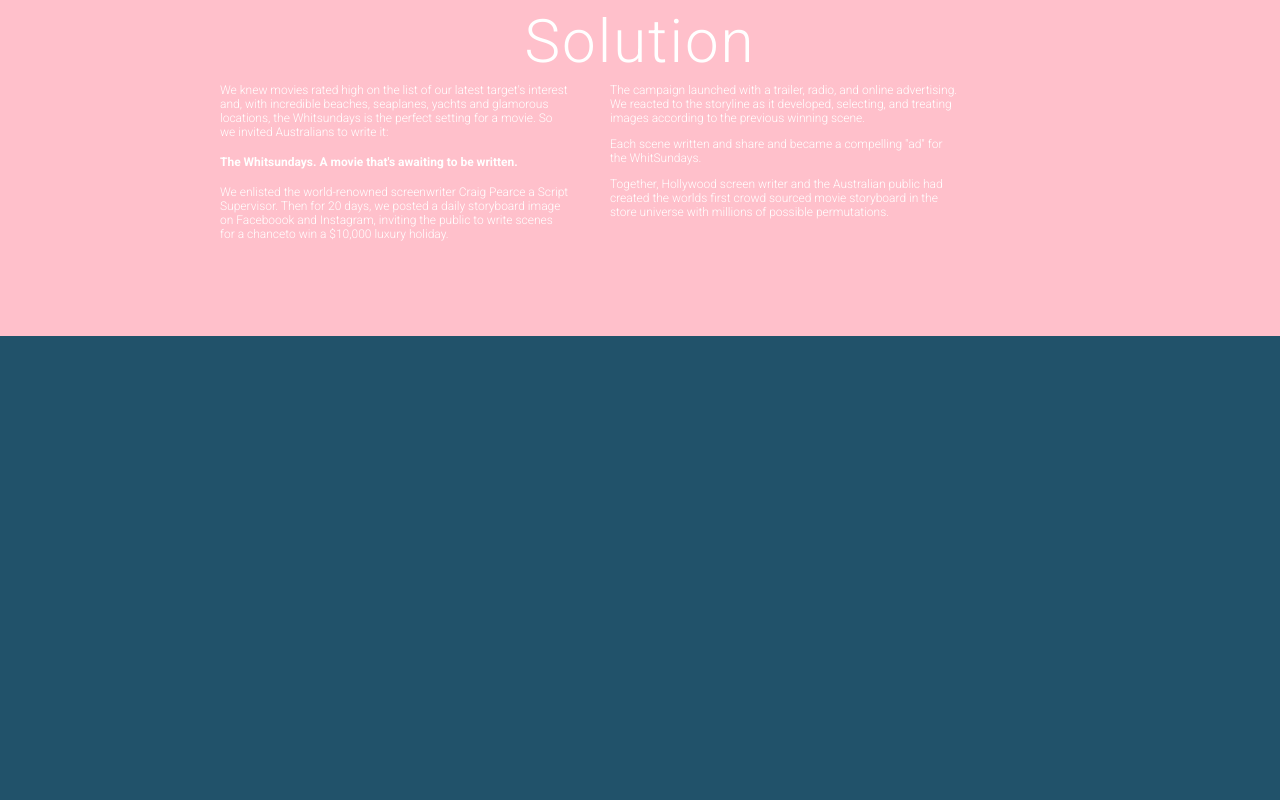
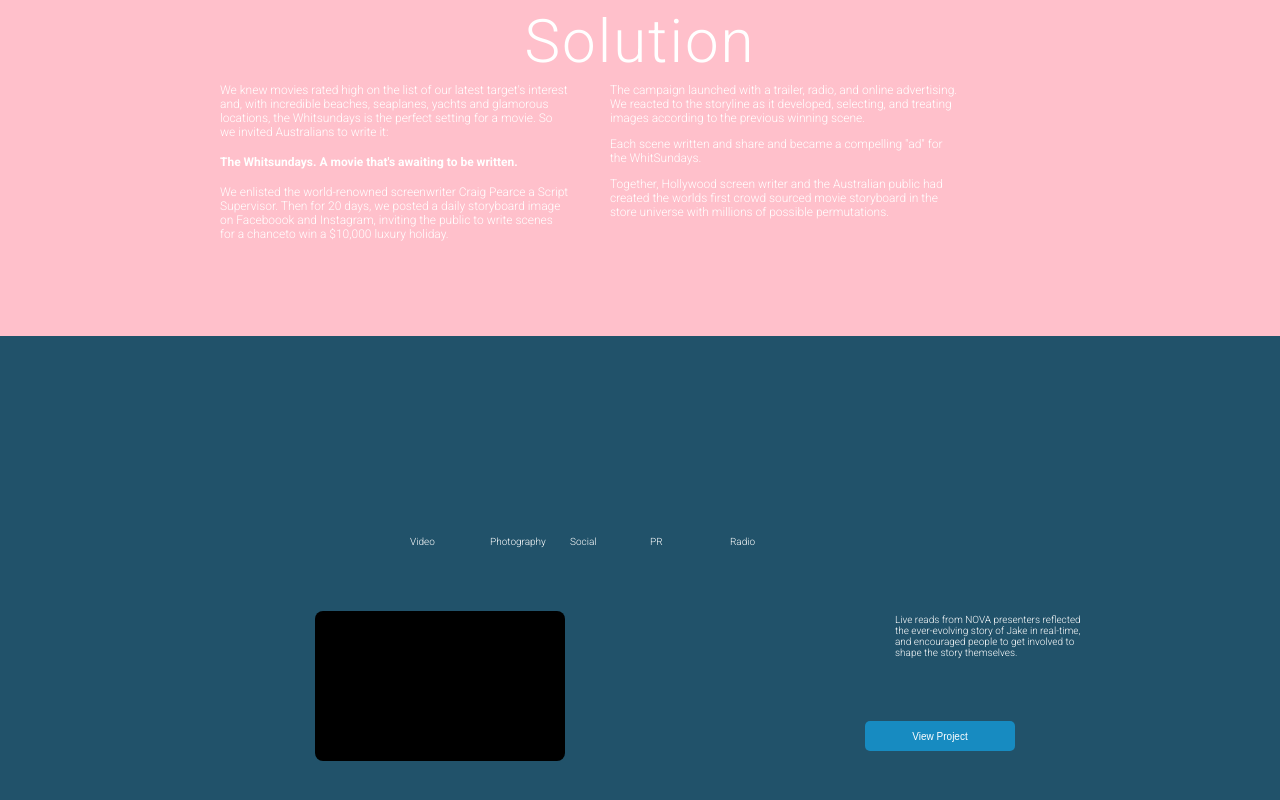
Before and after one commit to nadin3amanda/the-whitsundays, a React (Create React App) app: page / in a window 1280 px wide. Shown: the part 2224-3024 px from the top of the page. Before the commit the page ends 2560 px from the top, so only its background shows below. Built offline with nearby package versions, Linux system fonts and the light colour scheme.

Commit message:
adds footer on app.js

```diff
--- a/src/App.js
+++ b/src/App.js
@@ -3,6 +3,7 @@ import Navbar from "./Components/navbar";
 import Banner from "./Components/banner";
 import MiddleBanner from "./Components/middle-banner";
 import BottomBanner from "./Components/bottom-banner";
+import Footer from "./Components/footer";
 
 
 function App() {
@@ -12,6 +13,7 @@ function App() {
       <Banner />
       <MiddleBanner />
       <BottomBanner />
+      <Footer />
     </div>
   );
 }
```
